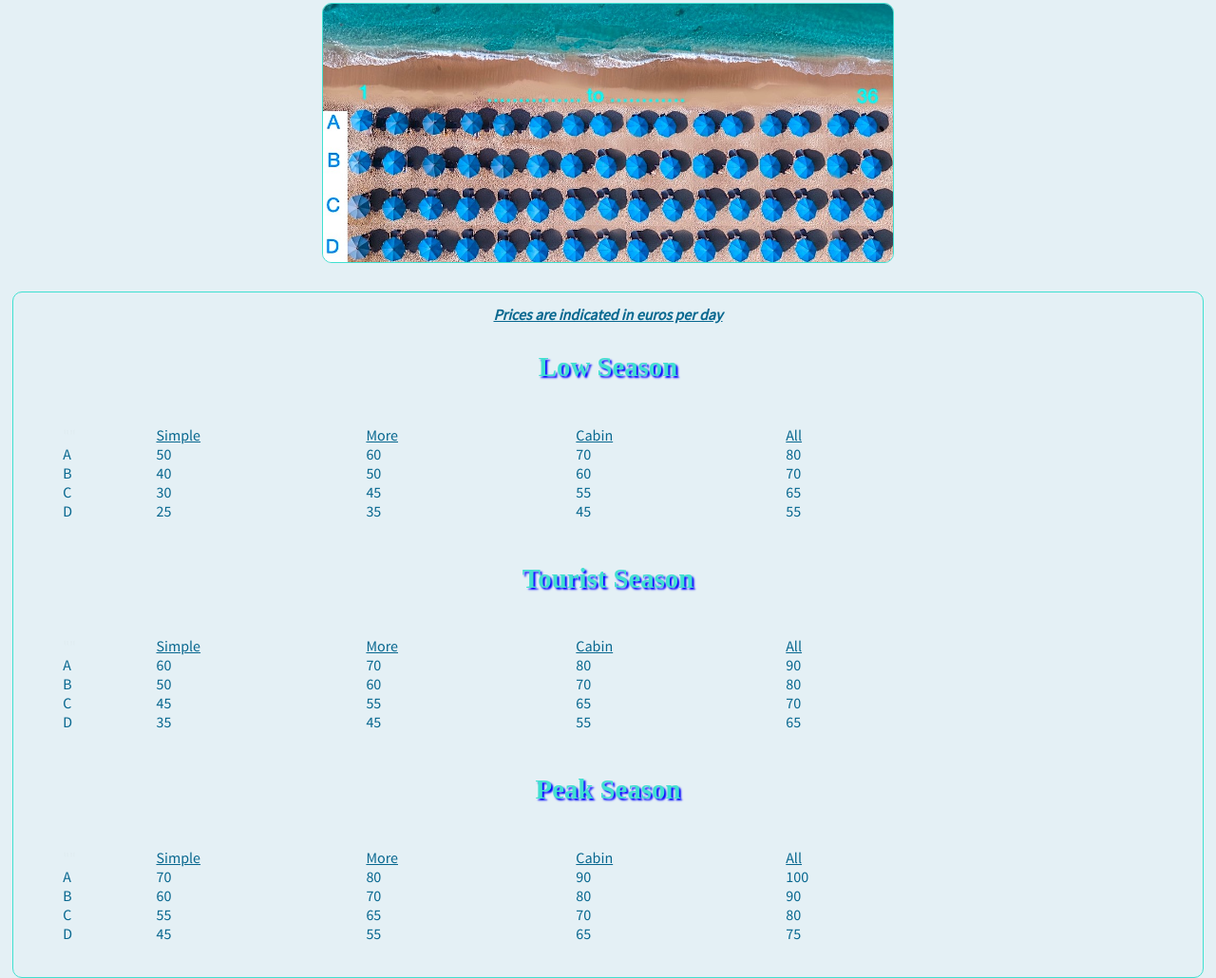
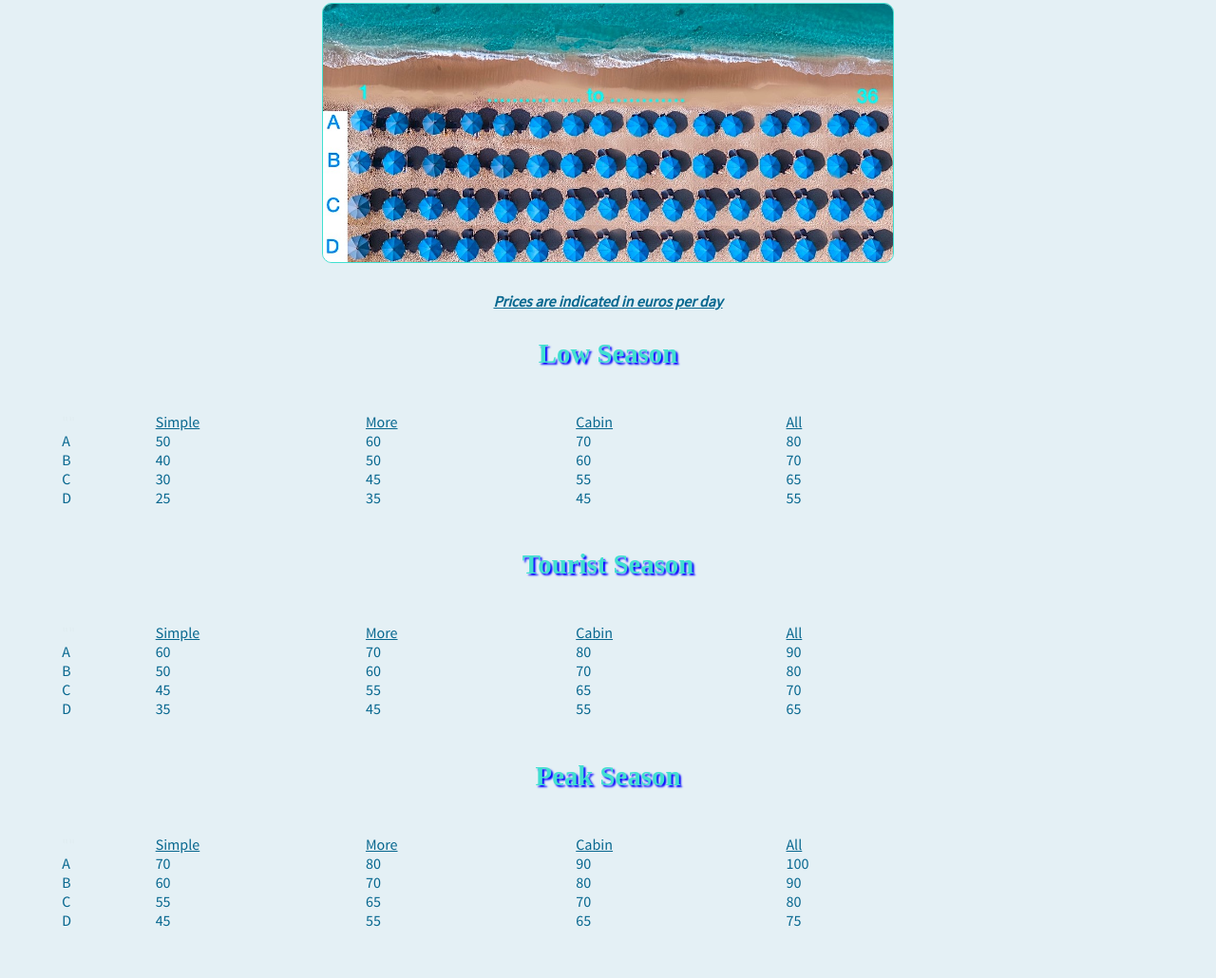
Before and after one commit to fguerin555/toto, a plain HTML site: page page5.html in a window 1280 px wide. Shown: the part 1098-2128 px from the top of the page at 95% size. After the commit the page ends 2093 px from the top, so only its background shows below. Drawn offline with Linux system fonts and the light colour scheme.

Commit message:
Update index.css

```diff
--- a/index.css
+++ b/index.css
@@ -1038,10 +1038,10 @@ footer .socials ul {
 
 .prices-container {
   margin-top: 20px;
-  border: 1px solid turquoise;
+
   margin-left: 1%;
   margin-right: 1%;
-  border-radius: 10px;
+
 }
 .prices-container h2 {
   font-family: "source-sans-pro-reg", sans-serif;
```
